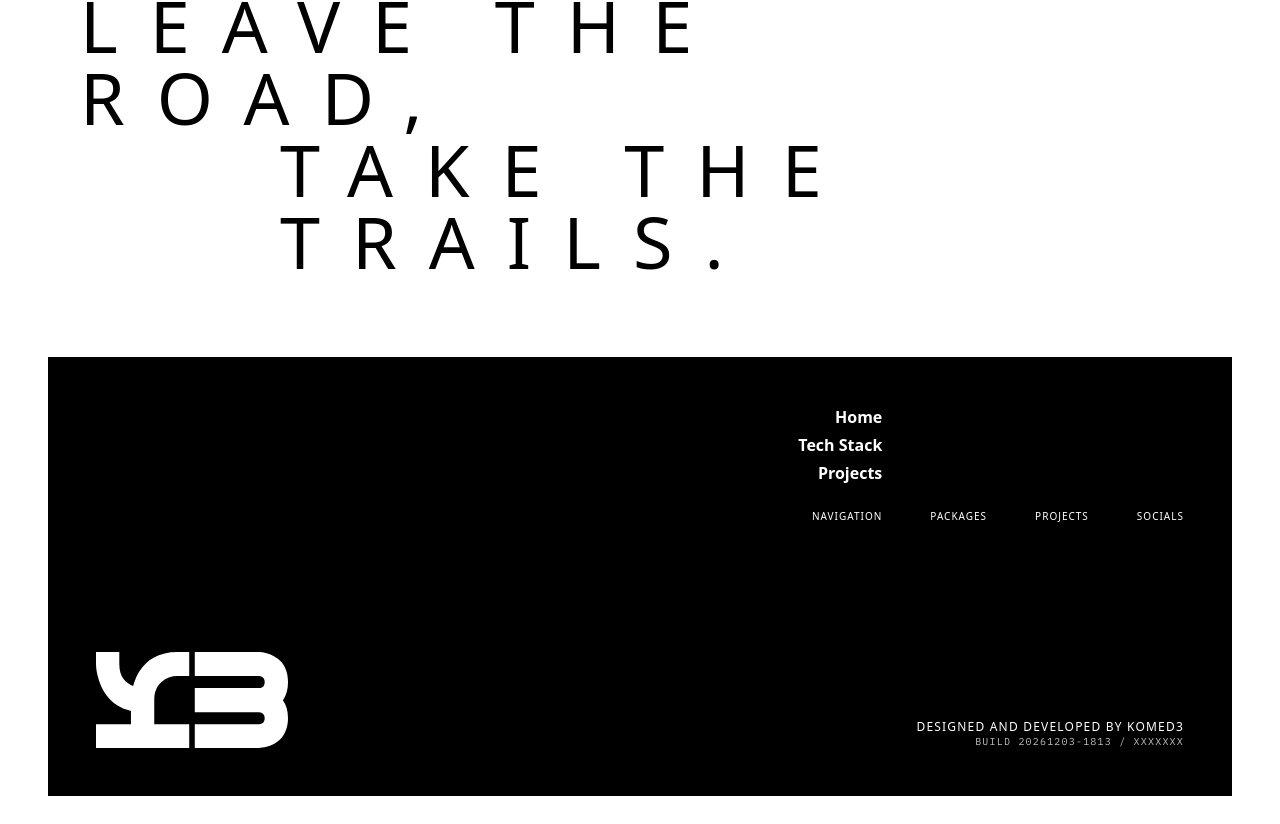
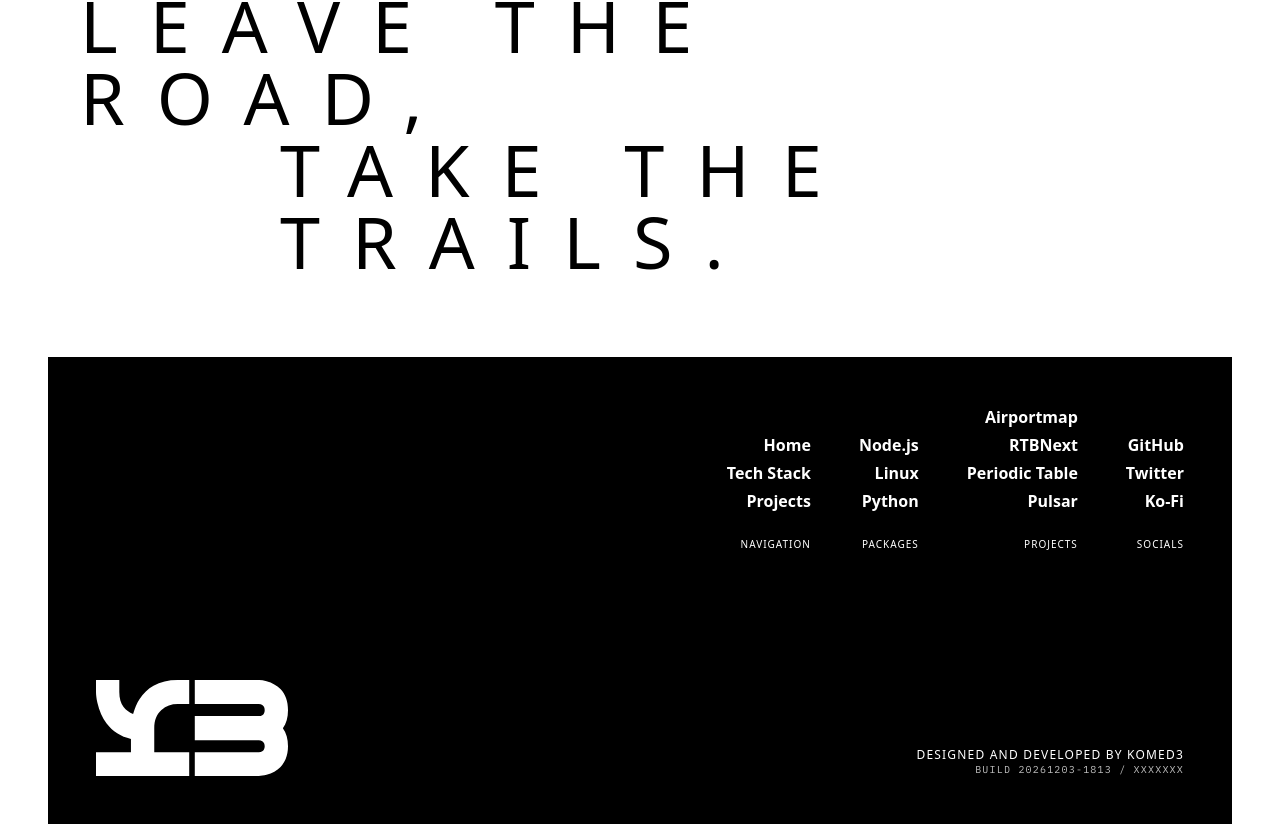
Before and after one commit to komed3/web, a React (Vite) app: page / in a window 1280 px wide. Shown: the part 1275-2099 px from the top of the page. Before the commit the page ends 2071 px from the top, so only its background shows below. Built offline with nearby package versions, Linux system fonts and the light colour scheme; a web font is replaced by a local one.

Commit message:
add external links

```diff
--- a/src/layout/Footer.tsx
+++ b/src/layout/Footer.tsx
@@ -50,7 +50,11 @@ export function Footer () {
           >
             <nav className= 'flex flex-col items-end gap-1 text-right'>
               { items.map( ( [ text, url, external = false ] ) => external ? (
-                <></>
+                <a
+                  className= 'font-bold'
+                >
+                  { text }
+                </a>
               ) : (
                 <Link
                   className= 'font-bold'
```
